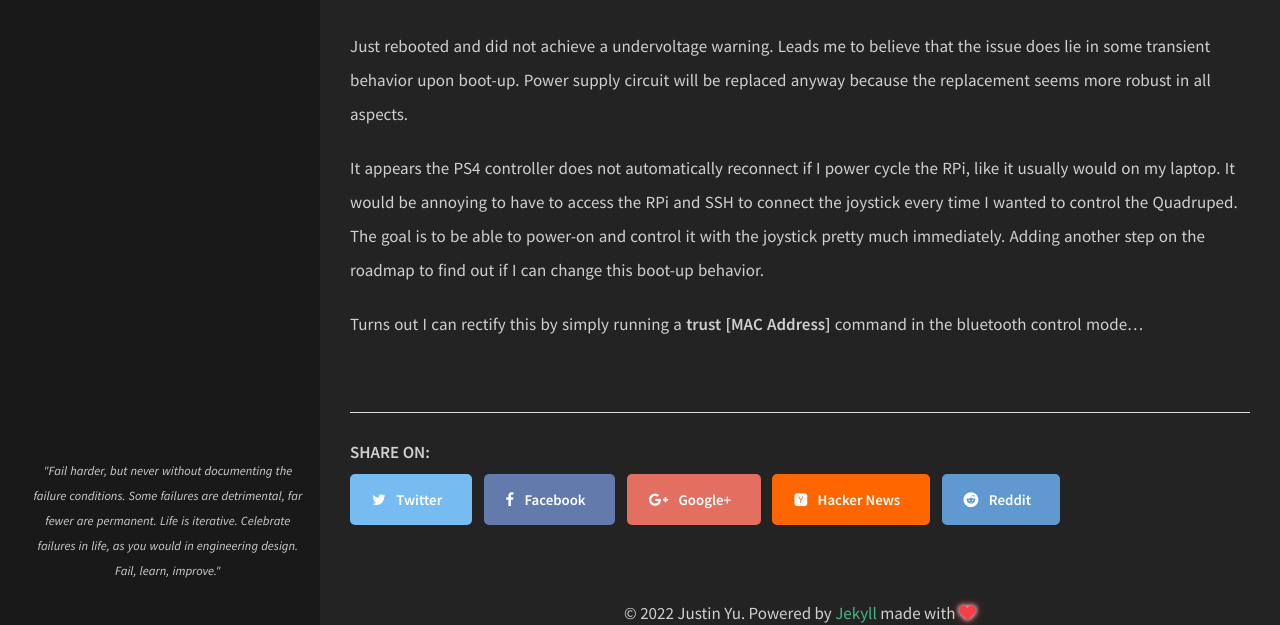
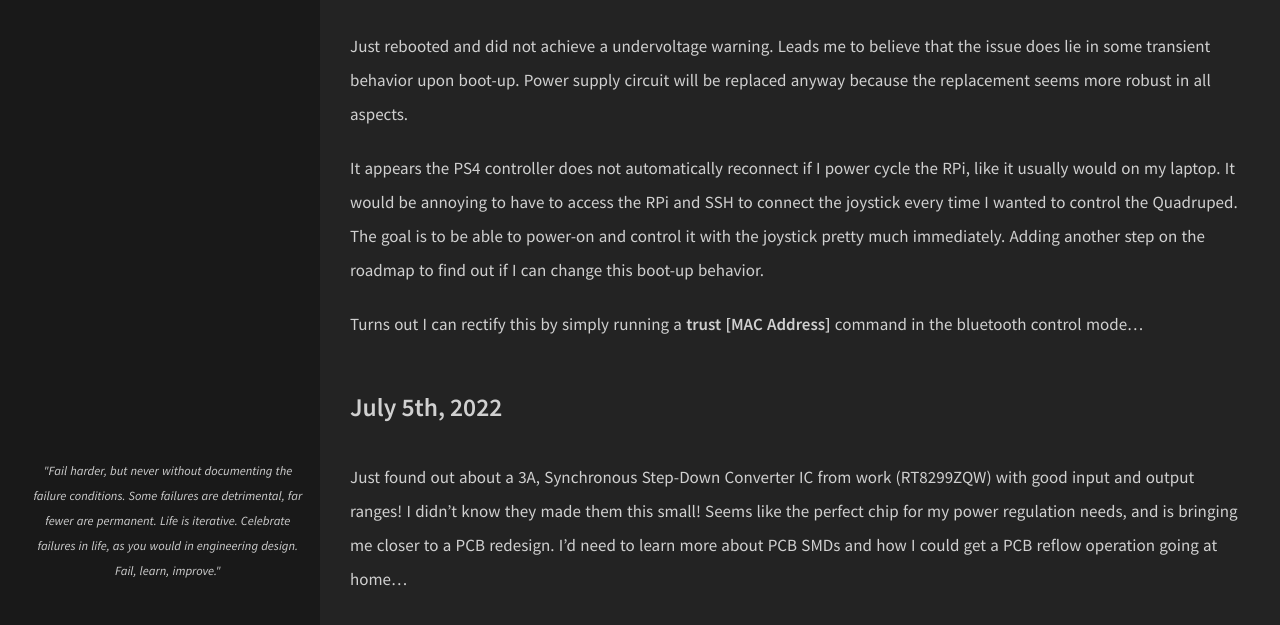
Before and after one commit to uynitsuj/uynitsuj.github.io, a Jekyll site: the page built from _posts/2022-07-03-quadruped-documentation.md, in a window 1280 px wide, cut to the strip 4375-5000 px from the top of the page. Built offline with Jekyll 4.4.1, drawn with Linux system fonts in a browser that asks for light colours.

Commit message:
Update 2022-07-03-quadruped-documentation.md

```diff
--- a/_posts/2022-07-03-quadruped-documentation.md
+++ b/_posts/2022-07-03-quadruped-documentation.md
@@ -81,3 +81,7 @@ Just rebooted and did not achieve a undervoltage warning. Leads me to believe th
 It appears the PS4 controller does not automatically reconnect if I power cycle the RPi, like it usually would on my laptop. It would be annoying to have to access the RPi and SSH to connect the joystick every time I wanted to control the Quadruped. The goal is to be able to power-on and control it with the joystick pretty much immediately. Adding another step on the roadmap to find out if I can change this boot-up behavior.
 
 Turns out I can rectify this by simply running a **trust \[MAC Address\]** command in the bluetooth control mode…
+
+### July 5th, 2022
+
+Just found out about a 3A, Synchronous Step-Down Converter IC from work (RT8299ZQW) with good input and output ranges! I didn't know they made them this small! Seems like the perfect chip for my power regulation needs, and is bringing me closer to a PCB redesign. I'd need to learn more about PCB SMDs and how I could get a PCB reflow operation going at home...
```
